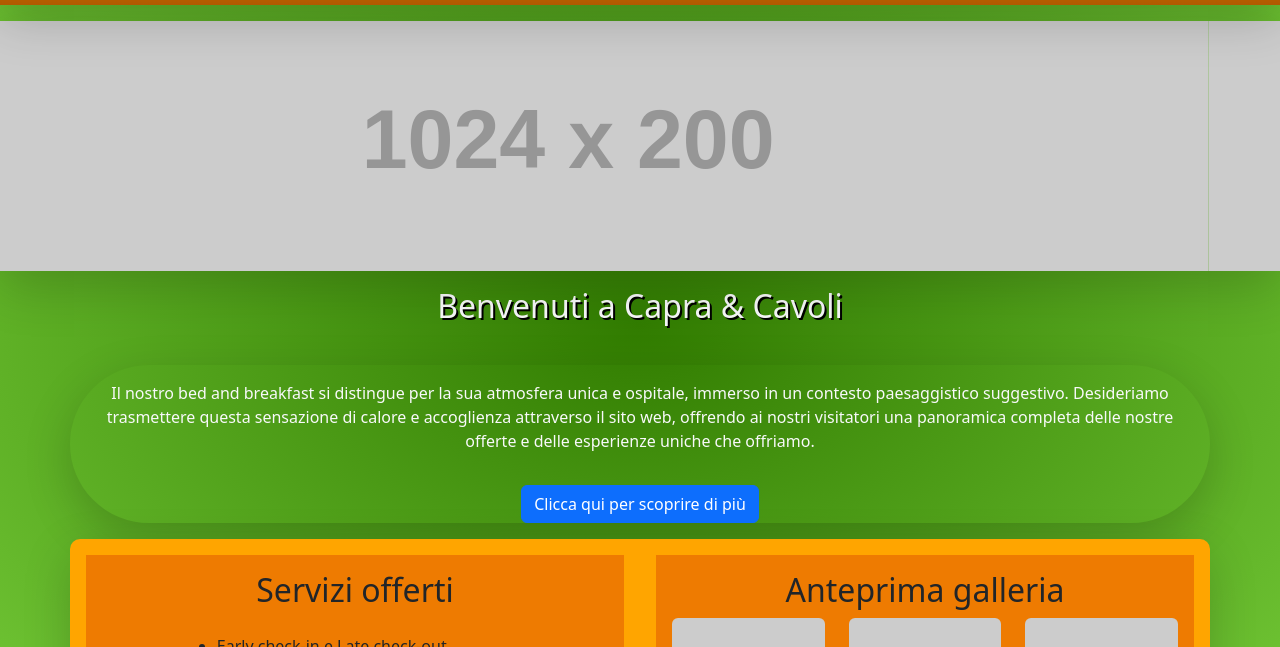
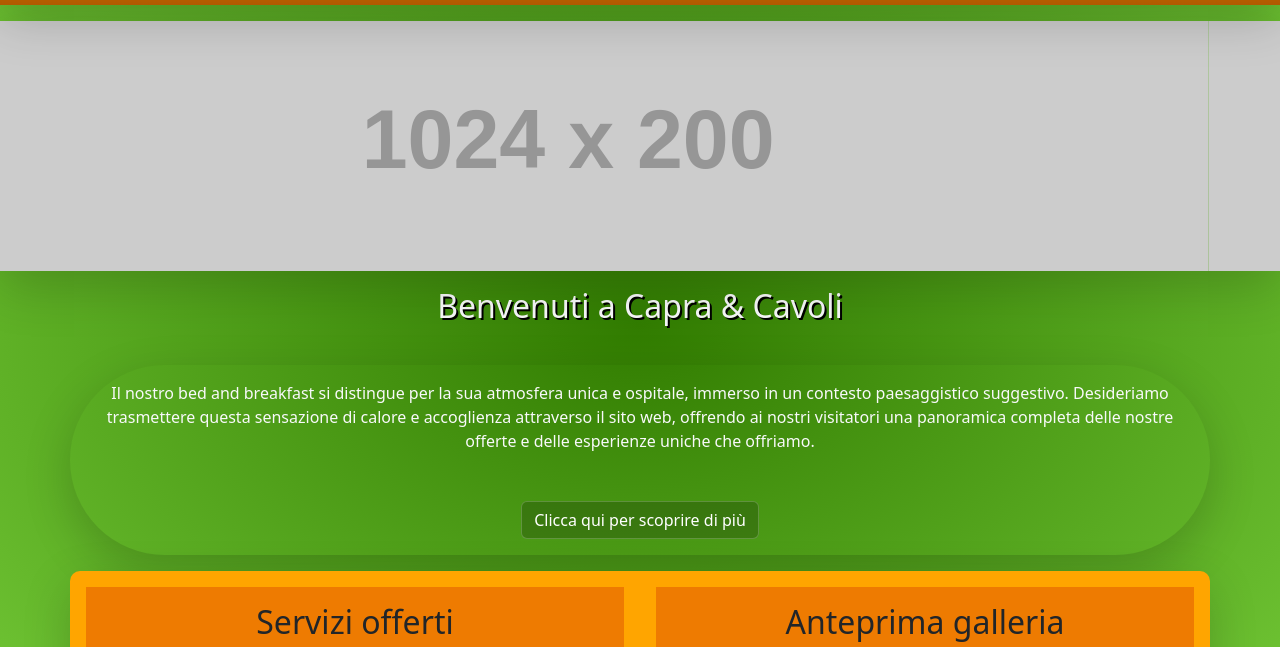
Before and after one commit to Fyuran/bitcamp_CEC, a plain HTML site: page index.html in a window 1280 px wide. Shown: the part 75-722 px from the top of the page. Drawn offline with nearby package versions, Linux system fonts and the light colour scheme; placeholder pictures from the web are drawn by us.

Commit message:
cambiamento colore pulsanti

```diff
--- a/index.html
+++ b/index.html
@@ -44,6 +44,11 @@
         .nav-pills .show > .nav-link {
             color: #fff;
             background-color: rgba(0, 0, 0, 0.2);
+        }
+
+        .btn-primary {
+            background-color: rgba(0, 0, 0, 0.2);
+            border-color: rgba(255, 255, 255, 0.2);
         }
     </style>
 </head>
@@ -101,7 +106,7 @@
             offriamo.
         </p>
         <div>
-            <a class="btn btn-primary" href="#" role="button">Clicca qui per scoprire di più</a>
+            <a class="btn btn-primary my-3" href="#" role="button">Clicca qui per scoprire di più</a>
         </div>
     </div>
 
```
